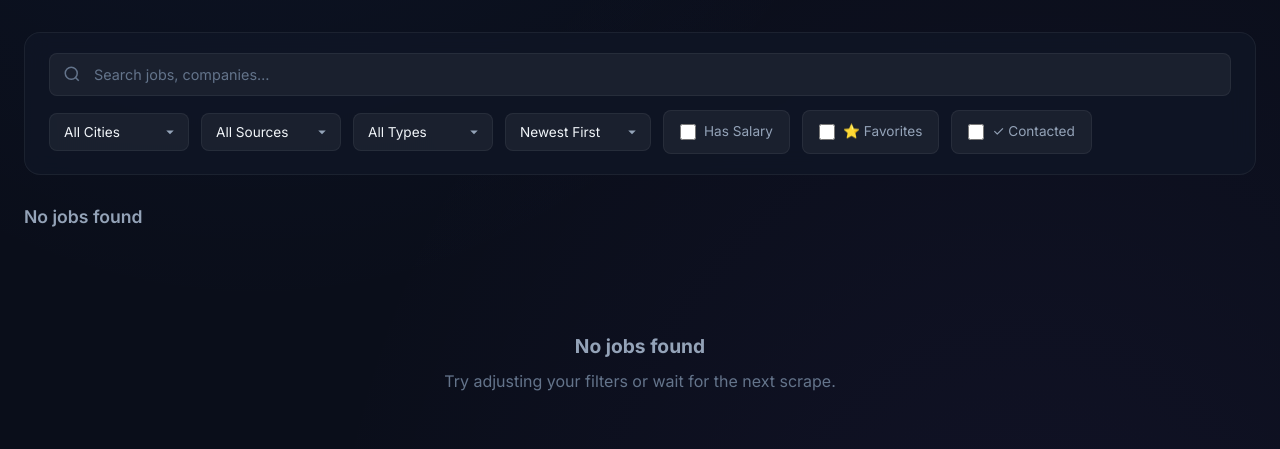
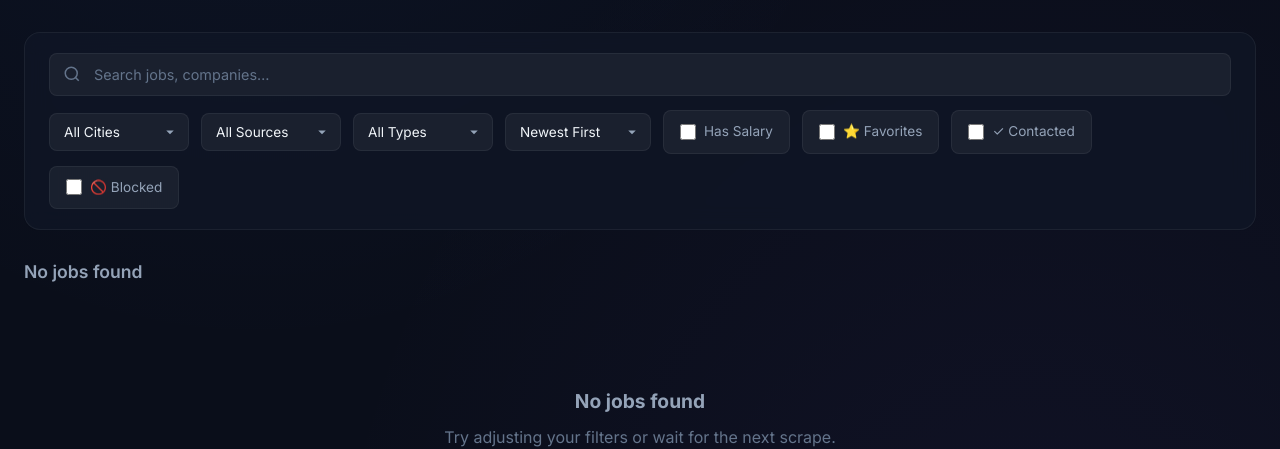
Before and after one commit to Rinaldoca/ArchiScrapping, a FastAPI app: page / in a window 1280 px wide. Shown: the part 608-1057 px from the top of the page. Run offline with FastAPI, Linux system fonts and the light colour scheme; data that the repository does not hold is empty.

Commit message:
feat: add block button for job offers with recoverable blocked list
Blocked offers are hidden from the default view via a server-side
filter, and a "Blocked" checkbox filter switches to the stored
blocked list so a misclick can be undone.

Co-Authored-By: Claude Sonnet 5 <noreply@anthropic.com>
Claude-Session: https://claude.ai/code/session_01A9Wb9v7DGV7xxEDCdAsHC4

```diff
--- a/database.py
+++ b/database.py
@@ -34,6 +34,7 @@ class Job(Base):
     is_active = Column(Boolean, default=True)
     is_favorite = Column(Boolean, default=False, nullable=False, server_default="0")
     is_contacted = Column(Boolean, default=False, nullable=False, server_default="0")
+    is_blocked = Column(Boolean, default=False, nullable=False, server_default="0")
     search_term_used = Column(String(200), nullable=True)
 
     # Relationship to sources
@@ -98,6 +99,7 @@ class Job(Base):
             "is_active": self.is_active,
             "is_favorite": self.is_favorite,
             "is_contacted": self.is_contacted,
+            "is_blocked": self.is_blocked,
             "search_term_used": self.search_term_used,
             "sources": [s.to_dict() for s in self.sources],
             "source_names": self.source_names,
@@ -193,7 +195,7 @@ def init_db():
     with engine.connect() as conn:
         existing = {row[1] for row in conn.exec_driver_sql("PRAGMA table_info(jobs)")} \
             if engine.url.get_backend_name() == "sqlite" else None
-        for col_name, col_type in (("is_favorite", "BOOLEAN"), ("is_contacted", "BOOLEAN")):
+        for col_name, col_type in (("is_favorite", "BOOLEAN"), ("is_contacted", "BOOLEAN"), ("is_blocked", "BOOLEAN")):
             if existing is not None and col_name in existing:
                 continue
             try:
--- a/main.py
+++ b/main.py
@@ -169,6 +169,7 @@ async def get_jobs(
     has_salary: Optional[bool] = Query(None, description="Only jobs with salary info"),
     favorite: Optional[bool] = Query(None, description="Only favorited jobs"),
     contacted: Optional[bool] = Query(None, description="Only jobs marked as contacted"),
+    blocked: Optional[bool] = Query(None, description="Show only blocked jobs instead of hiding them"),
     sort: Optional[str] = Query("newest", description="Sort: newest, salary_high, salary_low, sources"),
     page: int = Query(1, ge=1),
     per_page: int = Query(30, ge=1, le=100),
@@ -211,6 +212,9 @@ async def get_jobs(
     if contacted:
         query = query.filter(Job.is_contacted == True)
 
+    # Blocked jobs are hidden from the normal view; pass blocked=true to review them
+    query = query.filter(Job.is_blocked == (True if blocked else False))
+
     # Count total before pagination
     # Use subquery for correct count with joins
     total = query.with_entities(func.count(func.distinct(Job.id))).scalar()
@@ -250,6 +254,7 @@ async def get_jobs(
 class JobStatusUpdate(BaseModel):
     is_favorite: Optional[bool] = None
     is_contacted: Optional[bool] = None
+    is_blocked: Optional[bool] = None
 
 
 @app.patch("/api/jobs/{job_id}")
@@ -262,6 +267,8 @@ async def update_job_status(job_id: int, update: JobStatusUpdate, db: Session =
         job.is_favorite = update.is_favorite
     if update.is_contacted is not None:
         job.is_contacted = update.is_contacted
+    if update.is_blocked is not None:
+        job.is_blocked = update.is_blocked
     db.commit()
     return job.to_dict()
 
--- a/static/app.js
+++ b/static/app.js
@@ -43,6 +43,7 @@ document.addEventListener("DOMContentLoaded", () => {
     document.getElementById("filter-salary").addEventListener("change", applyFilters);
     document.getElementById("filter-favorite").addEventListener("change", applyFilters);
     document.getElementById("filter-contacted").addEventListener("change", applyFilters);
+    document.getElementById("filter-blocked").addEventListener("change", applyFilters);
 
     // Keyboard shortcut to close modal
     document.addEventListener("keydown", (e) => {
@@ -70,6 +71,7 @@ async function loadJobs() {
     const hasSalary = document.getElementById("filter-salary").checked;
     const favorite = document.getElementById("filter-favorite").checked;
     const contacted = document.getElementById("filter-contacted").checked;
+    const blocked = document.getElementById("filter-blocked").checked;
 
     if (search) params.set("search", search);
     if (city) params.set("city", city);
@@ -79,6 +81,7 @@ async function loadJobs() {
     if (hasSalary) params.set("has_salary", "true");
     if (favorite) params.set("favorite", "true");
     if (contacted) params.set("contacted", "true");
+    if (blocked) params.set("blocked", "true");
     params.set("page", state.currentPage);
     params.set("per_page", 30);
 
@@ -333,6 +336,7 @@ function renderJobCard(job, index) {
                 <div class="job-card-actions">
                     <span class="icon-btn icon-btn--star ${job.is_favorite ? "active" : ""}" role="button" tabindex="0" onclick="event.stopPropagation(); toggleFavorite(${index})" onkeydown="if(event.key==='Enter'||event.key===' '){event.preventDefault();event.stopPropagation();toggleFavorite(${index});}" title="${job.is_favorite ? "Remove from favorites" : "Add to favorites"}">${job.is_favorite ? "★" : "☆"}</span>
                     <span class="icon-btn icon-btn--contacted ${job.is_contacted ? "active" : ""}" role="button" tabindex="0" onclick="event.stopPropagation(); toggleContacted(${index})" onkeydown="if(event.key==='Enter'||event.key===' '){event.preventDefault();event.stopPropagation();toggleContacted(${index});}" title="${job.is_contacted ? "Mark as not contacted" : "Mark as already in touch"}">✓</span>
+                    <span class="icon-btn icon-btn--block ${job.is_blocked ? "active" : ""}" role="button" tabindex="0" onclick="event.stopPropagation(); toggleBlocked(${index})" onkeydown="if(event.key==='Enter'||event.key===' '){event.preventDefault();event.stopPropagation();toggleBlocked(${index});}" title="${job.is_blocked ? "Unblock this offer" : "Block this offer"}">🚫</span>
                 </div>
                 <div class="job-card-title">${escapeHtml(job.title)}</div>
                 <div class="job-card-company">${escapeHtml(job.company || "Unknown Company")}</div>
@@ -375,6 +379,14 @@ async function updateJobStatus(index, patch) {
         });
         if (!res.ok) throw new Error(`HTTP ${res.status}`);
         Object.assign(job, patch);
+
+        // Blocking/unblocking changes which view the job belongs to — reload the list.
+        if ("is_blocked" in patch) {
+            closeModal();
+            loadJobs();
+            return;
+        }
+
         renderJobs();
         if (document.getElementById("job-modal").classList.contains("active")) {
             openJobModal(index);
@@ -390,6 +402,10 @@ function toggleFavorite(index) {
 
 function toggleContacted(index) {
     updateJobStatus(index, { is_contacted: !state.jobs[index].is_contacted });
+}
+
+function toggleBlocked(index) {
+    updateJobStatus(index, { is_blocked: !state.jobs[index].is_blocked });
 }
 
 function renderPagination() {
@@ -500,6 +516,7 @@ function openJobModal(index) {
         <div class="modal-actions">
             <span class="btn ${job.is_favorite ? "btn-star active" : "btn-star"}" role="button" tabindex="0" onclick="toggleFavorite(${index})" onkeydown="if(event.key==='Enter'||event.key===' '){event.preventDefault();toggleFavorite(${index});}">${job.is_favorite ? "★ Favorited" : "☆ Add to Favorites"}</span>
             <span class="btn ${job.is_contacted ? "btn-contacted active" : "btn-contacted"}" role="button" tabindex="0" onclick="toggleContacted(${index})" onkeydown="if(event.key==='Enter'||event.key===' '){event.preventDefault();toggleContacted(${index});}">${job.is_contacted ? "✓ Already in Touch" : "Mark as In Touch"}</span>
+            <span class="btn ${job.is_blocked ? "btn-block active" : "btn-block"}" role="button" tabindex="0" onclick="toggleBlocked(${index})" onkeydown="if(event.key==='Enter'||event.key===' '){event.preventDefault();toggleBlocked(${index});}">${job.is_blocked ? "🚫 Blocked" : "🚫 Block this Offer"}</span>
         </div>
         <h2 class="modal-title">${escapeHtml(job.title)}</h2>
         <p class="modal-company">${escapeHtml(job.company || "Unknown Company")}</p>
--- a/static/styles.css
+++ b/static/styles.css
@@ -565,6 +565,12 @@ body {
     color: var(--accent-emerald);
 }
 
+.icon-btn--block.active {
+    background: var(--accent-rose-glow);
+    border-color: rgba(244, 63, 94, 0.4);
+    color: var(--accent-rose);
+}
+
 .job-card-title {
     font-size: 1.05rem;
     font-weight: 700;
@@ -863,13 +869,13 @@ body {
     flex-wrap: wrap;
 }
 
-.btn-star, .btn-contacted {
+.btn-star, .btn-contacted, .btn-block {
     background: var(--bg-input);
     color: var(--text-secondary);
     border: 1px solid var(--border-subtle);
 }
 
-.btn-star:hover, .btn-contacted:hover {
+.btn-star:hover, .btn-contacted:hover, .btn-block:hover {
     border-color: var(--border-hover);
     color: var(--text-primary);
 }
@@ -884,6 +890,12 @@ body {
     background: var(--accent-emerald-glow);
     border-color: rgba(16, 185, 129, 0.4);
     color: var(--accent-emerald);
+}
+
+.btn-block.active {
+    background: var(--accent-rose-glow);
+    border-color: rgba(244, 63, 94, 0.4);
+    color: var(--accent-rose);
 }
 
 .modal-title {
--- a/templates/index.html
+++ b/templates/index.html
@@ -138,6 +138,10 @@
                     <input type="checkbox" id="filter-contacted">
                     <span>✓ Contacted</span>
                 </label>
+                <label class="filter-checkbox">
+                    <input type="checkbox" id="filter-blocked">
+                    <span>🚫 Blocked</span>
+                </label>
             </div>
         </section>
 
```
